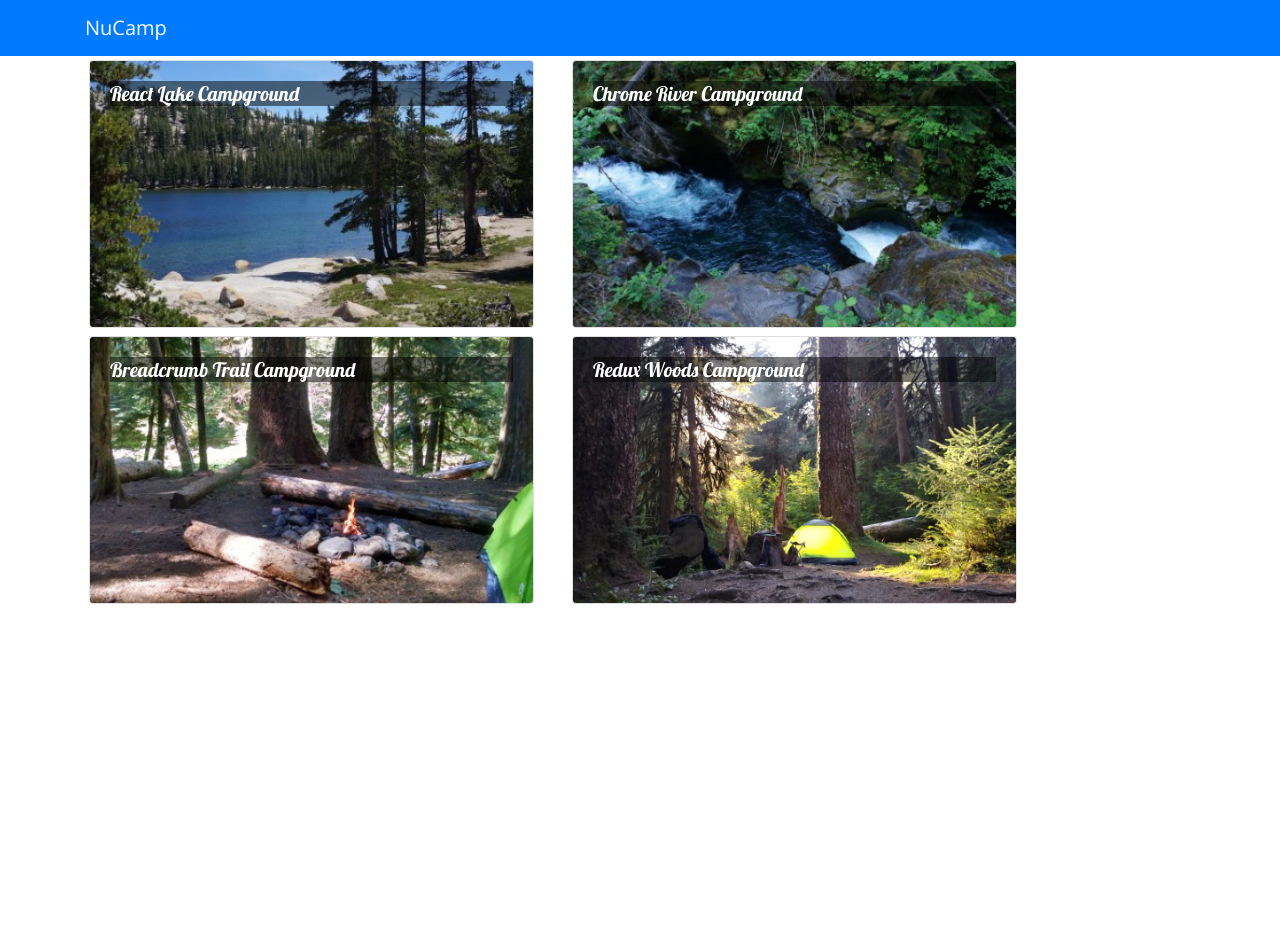
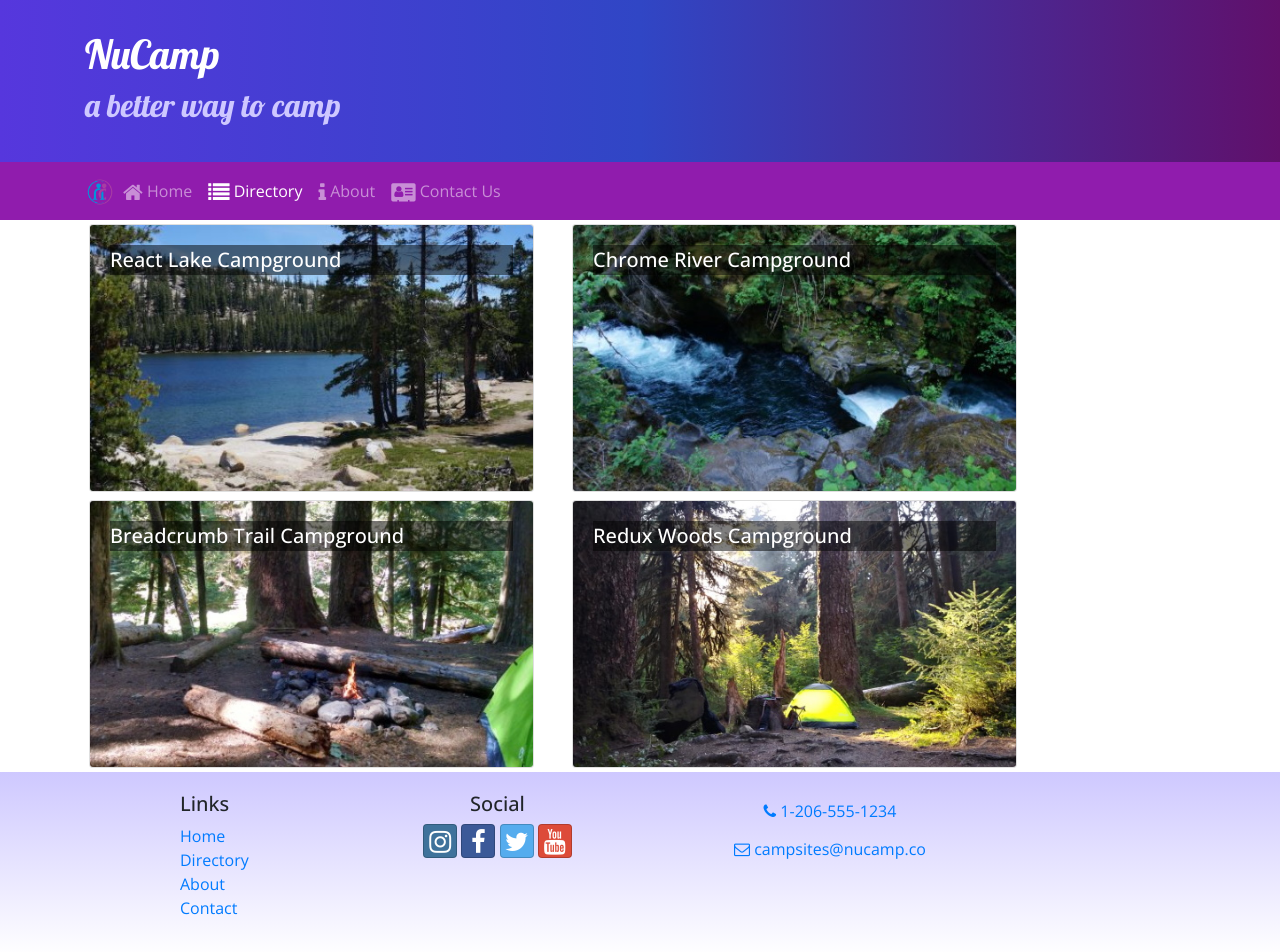
Before and after one commit to igreends/react_portfolio, a React (Create React App) app: page /directory in a window 1280 px wide. Shown: the top 952 px of the page. Before the commit the page ends 800 px from the top, so only its background shows below. Built offline with nearby package versions, Linux system fonts and the light colour scheme.

Commit message:
Added nav menu and redirect to Dir page

```diff
--- a/package.json
+++ b/package.json
@@ -6,9 +6,15 @@
     "@testing-library/jest-dom": "^4.2.4",
     "@testing-library/react": "^9.3.2",
     "@testing-library/user-event": "^7.1.2",
+    "bootstrap": "4.5.2",
+    "bootstrap-social": "5.1.1",
+    "font-awesome": "4.7.0",
     "react": "^16.13.1",
     "react-dom": "^16.13.1",
+    "react-popper": "1.3.6",
+    "react-router-dom": "5.2.0",
     "react-scripts": "3.4.3",
+    "reactstrap": "8.5.1",
     "typeface-lobster": "^0.0.72",
     "typeface-open-sans": "^0.0.75"
   },
--- a/src/App.css
+++ b/src/App.css
@@ -2,15 +2,46 @@
   font-family: "Open Sans", sans-serif;
 }
 
+h1, h2, h3, .card-body>.card-title {
+  font-family: "Lobster", cursive;
+}
+
 .card-title {
-  font: 500 1.25rem "Lobster", cursive;
+  font-weight: 500;
+  font-size: 1.25rem;
+}
+
+h2 {
+  color: #3046C5;
 }
 
 .card-img-overlay .card-title {
   color: white;
   background-color: rgba(0, 0, 0, 0.5);
 }
-.comment-container{
 
+.row-content {
+  padding: 50px 0;
+  border-bottom: 1px ridge;
+  min-height: 200px;
+}
 
+.site-footer {
+  background-image: linear-gradient(#CEC8FF, white);
+  padding: 20px 0;
 }
+
+.jumbotron {
+  margin: 0;
+  padding: 30px;
+  background-image: linear-gradient(to right, #5637DD, #3046C5, #60106B);
+  color: white;
+}
+
+.jumbotron h2 {
+  color: #CEC8FF;
+}
+
+.navbar-dark {
+  background-color: #901CAD;
+}
--- a/src/App.js
+++ b/src/App.js
@@ -2,14 +2,17 @@
 
 import React, { Component } from "react";
 import Main from "./components/MainComponent";
+import { BrowserRouter } from "react-router-dom";
 import "./App.css";
 
 class App extends Component {
   render() {
     return (
-      <div className="App">
-        <Main />
-      </div>
+      <BrowserRouter>
+        <div className="App">
+          <Main />
+        </div>
+      </BrowserRouter>
     );
   }
 }
--- a/src/components/CampsiteInfoComponent.js
+++ b/src/components/CampsiteInfoComponent.js
@@ -1,12 +1,9 @@
-import React, { Component } from "react";
+import React from "react";
 import { Card, CardImg, CardText, CardBody, CardTitle } from "reactstrap";
 
-class CampsiteInfo extends Component {
-  constructor(props) {
-    super(props);
-  }
 
-  renderCampsite(campsite) {
+
+  function RenderCampsite({campsite})  {
     return (
       <div className="col-md-5">
         <Card>
@@ -20,7 +17,7 @@
     );
   }
 
-  renderComments(comments) {
+  function RenderComments({comments}) {
     if (comments) {
       return (
         <div className="col-md-5 m-1">
@@ -44,19 +41,18 @@
     return <div />;
   }
 
-  render() {
-    if (this.props.campsite) {
+  function CampsiteInfo(props) {
+    if (props.campsite) {
         return (
             <div className="container">
                 <div className="row">
-            {this.renderCampsite(this.props.campsite)}
-            {this.renderComments(this.props.campsite.comments)}
+                    <RenderCampsite campsite={props.campsite} />
+                    <RenderComments comments={props.campsite.comments} />
                 </div>
             </div>
         );
     }
     return <div />;
 }
-}
 
 export default CampsiteInfo;
--- a/src/components/DirectoryComponent.js
+++ b/src/components/DirectoryComponent.js
@@ -1,32 +1,35 @@
-import React, { Component } from "react";
-import {
-  Card,
-  CardImg,
-  CardImgOverlay,
-   CardTitle,
-} from "reactstrap";
 
-class Directory extends Component {
-   render() {
-    const directory = this.props.campsites.map((campsite) => {
+import React from 'react';
+import { Card, CardImg, CardImgOverlay, CardTitle } from 'reactstrap';
+
+function RenderDirectoryItem({campsite, onClick}) {
     return (
-        <div key={campsite.id} className="col-md-5 m-1">
-          <Card onClick={() => this.props.onClick(campsite.id)}>
+        <Card>
             <CardImg width="100%" src={campsite.image} alt={campsite.name} />
             <CardImgOverlay>
                 <CardTitle>{campsite.name}</CardTitle>
             </CardImgOverlay>
         </Card>
+    );
+}
+
+function Directory(props) {
+
+    const directory = props.campsites.map(campsite => {
+        return (
+            <div key={campsite.id} className="col-md-5 m-1">
+                <RenderDirectoryItem campsite={campsite} />
             </div>
         );
     });
+
     return (
         <div className="container">
-        <div className="row">{directory}</div>
-
+            <div className="row">
+                {directory}
+            </div>
         </div>
     );
 }
-}
 
 export default Directory;
--- /dev/null
+++ b/src/components/FooterComponent.js
@@ -0,0 +1,35 @@
+import React from 'react';
+import { Link } from 'react-router-dom';
+
+function Footer(props) {
+    return (
+        <footer className="site-footer">
+            <div className="container">
+                <div className="row">
+                    <div className="col-4 col-sm-2 offset-1">
+                        <h5>Links</h5>
+                        <ul className="list-unstyled">
+                        <li><Link to='/home'>Home</Link></li>
+                            <li><Link to='/directory'>Directory</Link></li>
+                            <li><Link to='/aboutus'>About</Link></li>
+                            <li><Link to='/contactus'>Contact</Link></li>
+                        </ul>
+                    </div>
+                    <div className="col-6 col-sm-3 text-center">
+                        <h5>Social</h5>
+                        <a className="btn btn-social-icon btn-instagram" href="http://instagram.com/"><i className="fa fa-instagram" /></a>{' '}
+                        <a className="btn btn-social-icon btn-facebook" href="http://www.facebook.com/"><i className="fa fa-facebook" /></a>{' '}
+                        <a className="btn btn-social-icon btn-twitter" href="http://twitter.com/"><i className="fa fa-twitter" /></a>{' '}
+                        <a className="btn btn-social-icon btn-google" href="http://youtube.com/"><i className="fa fa-youtube" /></a>
+                    </div>
+                    <div className="col-sm-4 text-center">
+                        <a role="button" className="btn btn-link" href="tel:+12065551234"><i className="fa fa-phone" /> 1-206-555-1234</a><br />
+                        <a role="button" className="btn btn-link" href="mailto:notreal@notreal.co"><i className="fa fa-envelope-o" /> campsites@nucamp.co</a>
+                    </div>
+                </div>
+            </div>
+        </footer>
+    );
+}
+
+export default Footer;
--- /dev/null
+++ b/src/components/HeaderComponent.js
@@ -0,0 +1,71 @@
+import React, { Component }  from 'react';
+import { Nav, Navbar, NavbarBrand, NavbarToggler, Collapse, NavItem, Jumbotron } from 'reactstrap';
+import { NavLink } from 'react-router-dom';
+
+class Header extends Component {
+
+    constructor(props) {
+        super(props);
+
+        this.toggleNav = this.toggleNav.bind(this);
+        this.state = {
+          isNavOpen: false
+        };
+    }
+
+    toggleNav() {
+        this.setState({
+            isNavOpen: !this.state.isNavOpen
+        });
+    }
+
+    render() {
+        return (
+            <React.Fragment>
+                <Jumbotron fluid>
+                    <div className="container">
+                        <div className="row">
+                            <div className="col">
+                                <h1>NuCamp</h1>
+                                <h2>a better way to camp</h2>
+                            </div>
+                        </div>
+                    </div>
+                </Jumbotron>
+
+                <Navbar dark sticky="top" expand="md">
+                    <div className="container">
+                        <NavbarBrand className="mr-auto" href="/"><img src="/assets/images/logo.png" height="30" width="30" alt="NuCamp Logo" /></NavbarBrand>
+                        <NavbarToggler onClick={this.toggleNav} />
+                        <Collapse isOpen={this.state.isNavOpen} navbar>
+                            <Nav navbar>
+                                <NavItem>
+                                    <NavLink className="nav-link" to="/home">
+                                        <i className="fa fa-home fa-lg" /> Home
+                                    </NavLink>
+                                </NavItem>
+                                <NavItem>
+                                    <NavLink className="nav-link" to="/directory">
+                                        <i className="fa fa-list fa-lg" /> Directory
+                                    </NavLink>
+                                </NavItem>
+                                <NavItem>
+                                    <NavLink className="nav-link" to="/aboutus">
+                                        <i className="fa fa-info fa-lg" /> About
+                                    </NavLink>
+                                </NavItem>
+                                <NavItem>
+                                    <NavLink className="nav-link" to="/contactus">
+                                        <i className="fa fa-address-card fa-lg" /> Contact Us
+                                    </NavLink>
+                                </NavItem>
+                            </Nav>
+                        </Collapse>
+                    </div>
+                </Navbar>
+            </React.Fragment>
+        );
+    }
+}
+
+export default Header;
--- /dev/null
+++ b/src/components/HomeComponent.js
@@ -0,0 +1,11 @@
+import React from 'react';
+
+function Home(props) {
+    return (
+        <div className="container">
+            <h4>Home</h4>
+        </div>
+    );
+}
+
+export default Home;
--- a/src/components/MainComponent.js
+++ b/src/components/MainComponent.js
@@ -1,7 +1,10 @@
 import React, { Component } from 'react';
-import { Navbar, NavbarBrand } from 'reactstrap';
 import Directory from './DirectoryComponent';
 import CampsiteInfo from './CampsiteInfoComponent';
+import Header from './HeaderComponent';
+import Footer from './FooterComponent';
+import Home from './HomeComponent';
+import { Switch, Route, Redirect } from 'react-router-dom';
 import { CAMPSITES } from '../shared/campsites';
 
 class Main extends Component {
@@ -9,27 +12,30 @@
         super(props);
         this.state = {
             campsites: CAMPSITES,
-            selectedCampsite: null
+
         };
     }
 
-    onCampsiteSelect(campsiteId) {
-        this.setState({selectedCampsite: campsiteId});
-    }
 
     render() {
+
+        const HomePage = () => {
+            return (
+                <Home />
+            );
+        };
         return (
             <div>
-                <Navbar dark color="primary">
-                    <div className="container">
-                        <NavbarBrand href="/">NuCamp</NavbarBrand>
-                    </div>
-                </Navbar>
-                <Directory campsites={this.state.campsites} onClick={campsiteId => this.onCampsiteSelect(campsiteId)}/>
-                <CampsiteInfo campsite={this.state.campsites.filter(campsite => campsite.id === this.state.selectedCampsite)[0]} />
+                <Header />
+                <Switch>
+                    <Route path='/home' component={HomePage} />
+                    <Route exact path='/directory' render={() => <Directory campsites={this.state.campsites} />} />
+                    <Redirect to='/home' />
+                </Switch>
+                <Footer />
             </div>
         );
-    };
+    }
 }
 
 export default Main;
```
Also changed, not shown: src/index.js (+11 -9 lines), 1 other file (tests, documents, lock files or other folders). Lines whose indentation alone changed are shown as unchanged.
